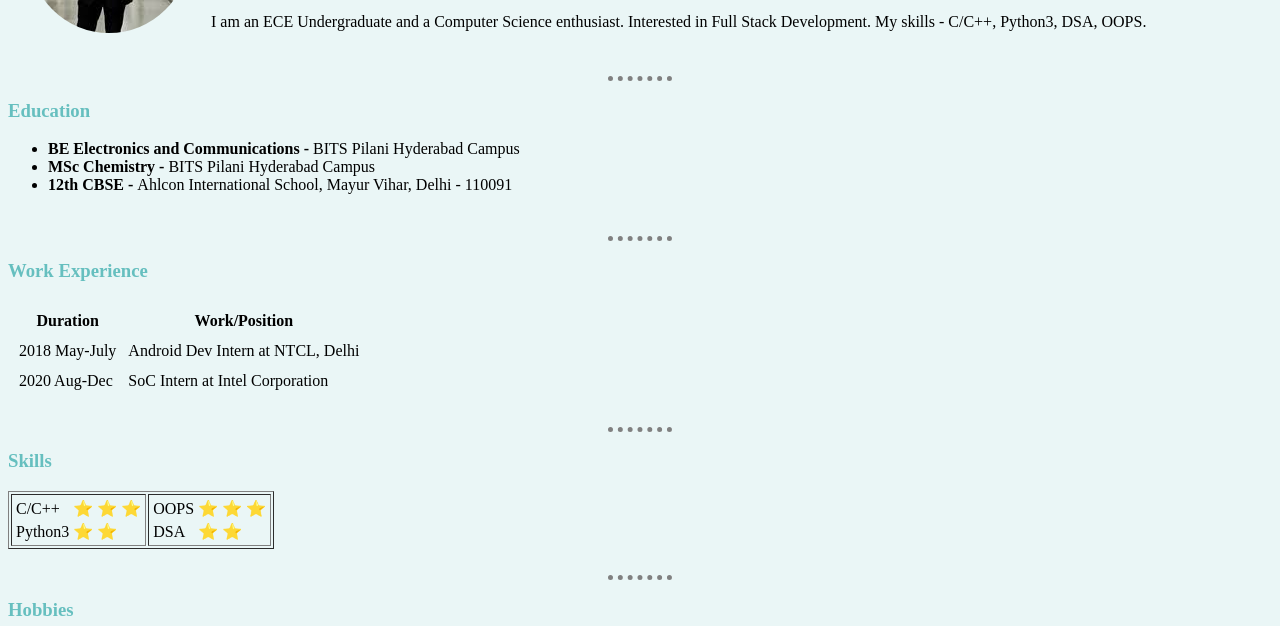
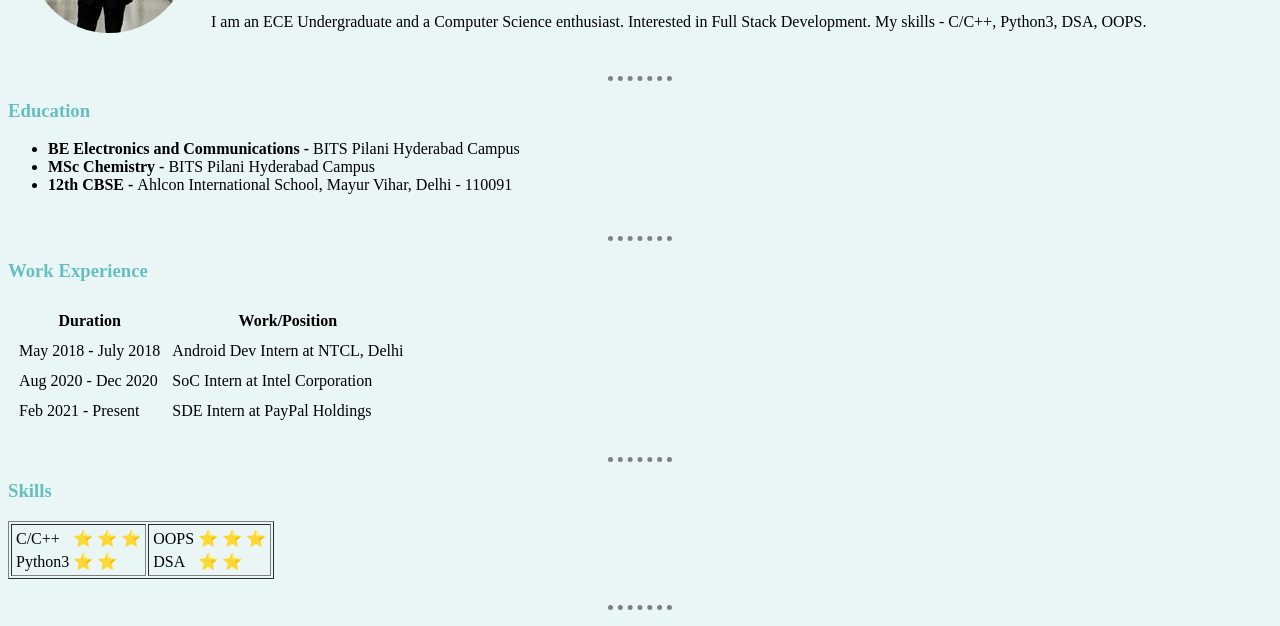
Before and after one commit to nibhrit/HTML---Personal-Site, a plain HTML site: page index.html in a window 1280 px wide. Shown: the part 166-792 px from the top of the page. Drawn offline with Linux system fonts and the light colour scheme.

Commit message:
Updated Work Experience Details

```diff
--- a/index.html
+++ b/index.html
@@ -40,12 +40,16 @@
     </thead>
     <tbody>
       <tr>
-        <td>2018 May-July</td>
+        <td>May 2018 - July 2018</td>
         <td>Android Dev Intern at NTCL, Delhi</td>
       </tr>
       <tr>
-        <td>2020 Aug-Dec</td>
+        <td>Aug 2020 - Dec 2020</td>
         <td>SoC Intern at Intel Corporation</td>
+      </tr>
+      <tr>
+        <td>Feb 2021 - Present</td>
+        <td>SDE Intern at PayPal Holdings</td>
       </tr>
     </tbody>
   </table>
```
